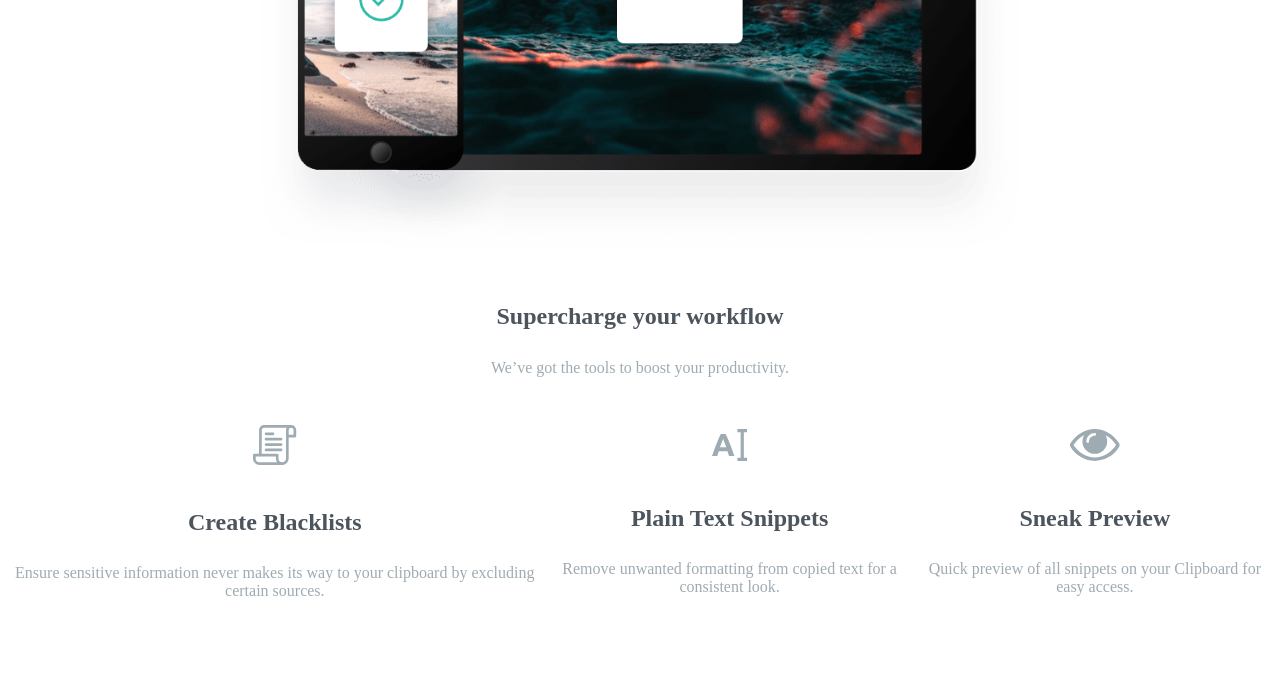
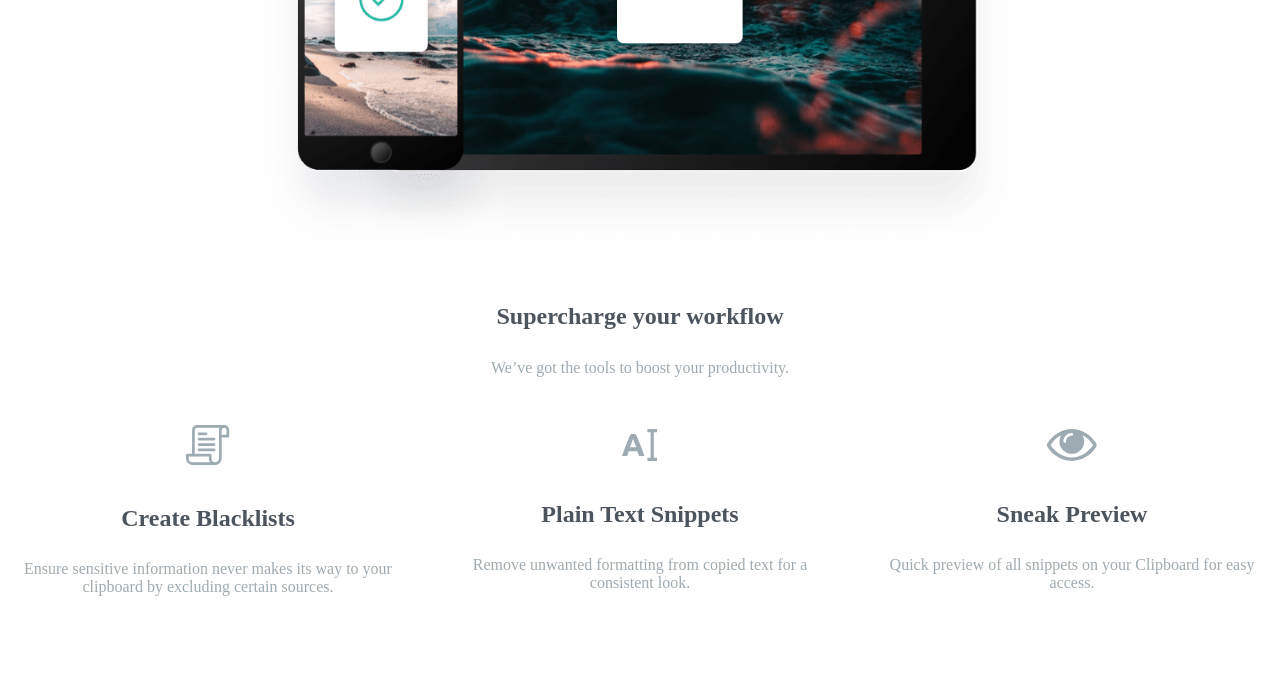
Before and after one commit to Gokul788/clipboard-landing-page, a plain HTML site: page index.html in a window 1280 px wide. Shown: the part 1677-2363 px from the top of the page. Drawn offline with Linux system fonts and the light colour scheme; a web font is replaced by a local one.

Commit message:
Html and Css

```diff
--- a/style.css
+++ b/style.css
@@ -207,6 +207,7 @@ body{
     display: flex;
     margin-top: 4rem;
     align-items: center;
+    justify-content: center;
 
    }
    .feature-heading{
@@ -234,9 +235,8 @@ body{
 
    .workflow-container{
     flex-direction: row;
-    justify-content: space-around;
+    justify-content:space-between;
     align-items: center;
-    gap:0;
     margin-right:0;
    }
    .workflow-card > .heading{
@@ -246,6 +246,16 @@ body{
    .workflow-card > .paragraph{
     margin-left: 0;
     margin-right: 0;
+   }
+   .workflow-text{
+    flex-wrap: wrap;
+
+   }
+   .workflow-card{
+    width: 100%;
+    display: flex;
+    flex-direction: column;
+    align-items: center;
    }
 
    .brands-container{
```
